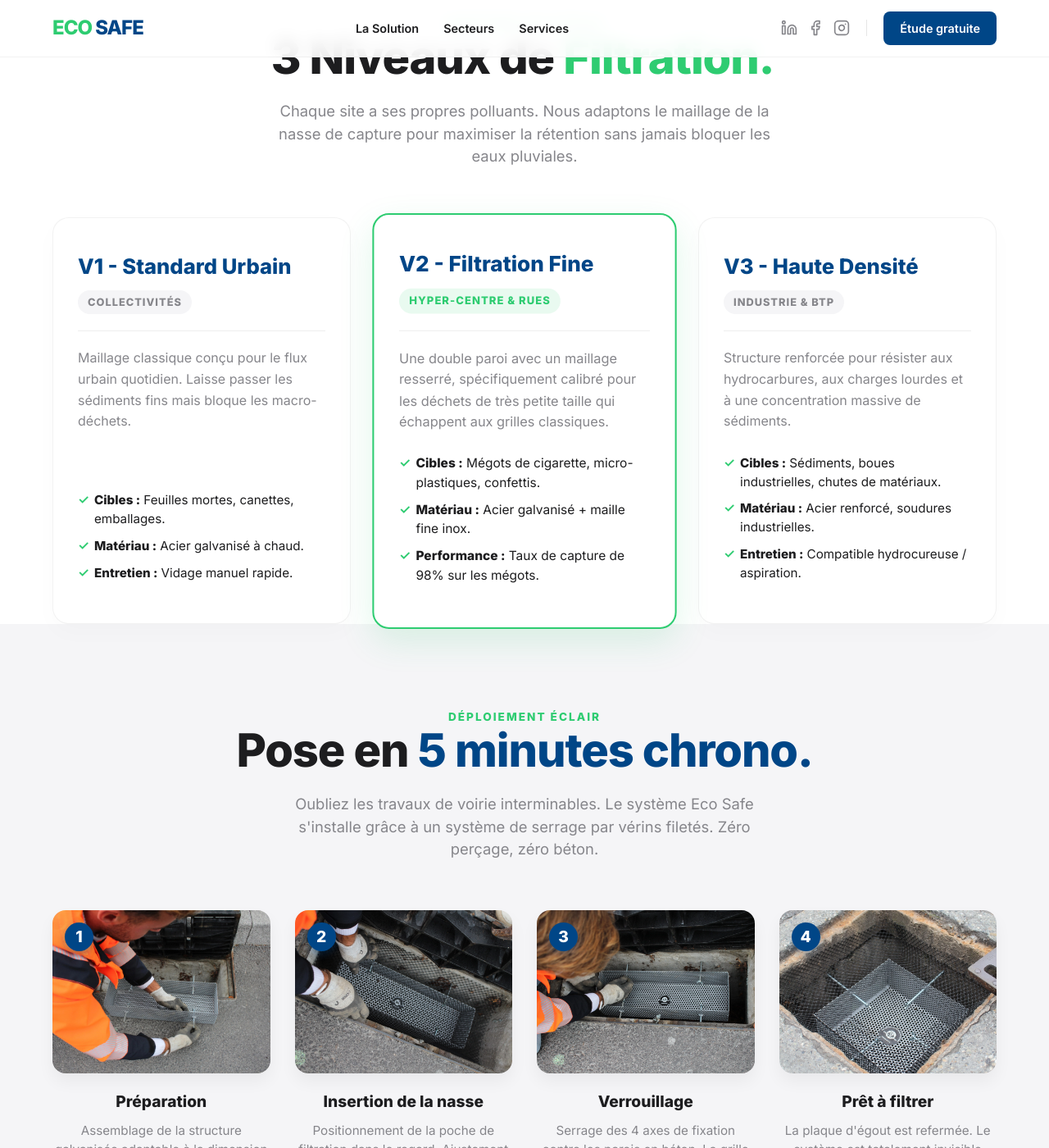
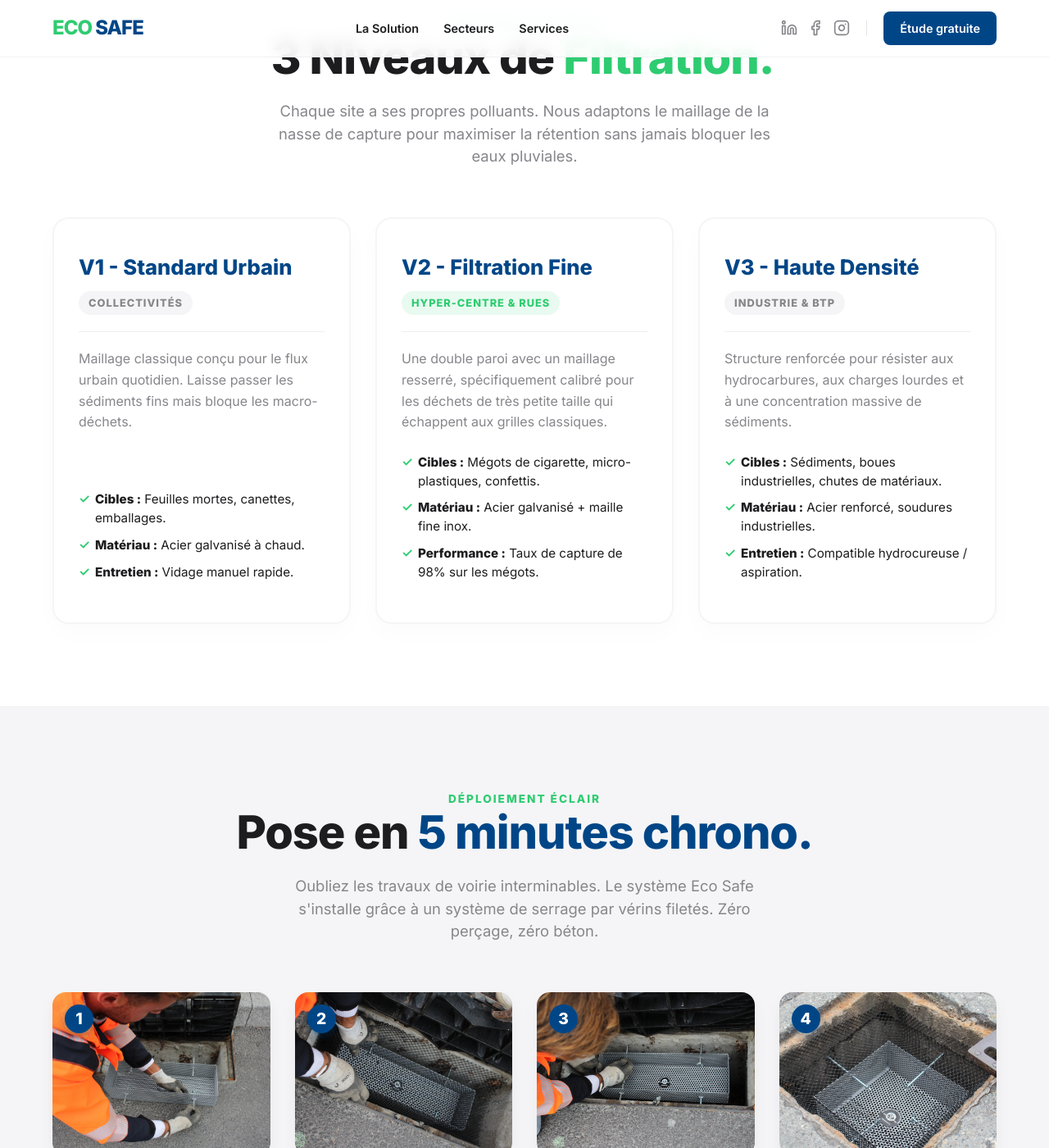
Before and after one commit to DuvalDVL/ecosafe, a Jekyll site: the page built from produit/index.html, in a window 1280 px wide and 1400 px high, scrolled down 575 px. Shown: the whole window at 82% size. Built offline with Jekyll 4.4.1, drawn with Linux system fonts in a browser that asks for light colours.

Commit message:
Update style.css

```diff
--- a/assets/css/style.css
+++ b/assets/css/style.css
@@ -722,6 +722,11 @@ a { text-decoration: none; color: inherit; }
   padding-bottom: 40px;
 }
 
+/* Espacement de la section (Règle le problème de la bordure collée en bas) */
+.variants-section {
+  padding-bottom: 100px;
+}
+
 /* Grille des Variantes */
 .variants-grid {
   display: grid;
@@ -732,28 +737,27 @@ a { text-decoration: none; color: inherit; }
 
 .variant-card {
   background: var(--bg-white);
-  border: 1px solid rgba(0,0,0,0.05);
+  /* Bordure neutre de 2px pour toutes les cartes (évite le saut d'épaisseur au survol) */
+  border: 2px solid rgba(0,0,0,0.04);
   border-radius: 20px;
   padding: 40px 30px;
   box-shadow: 0 10px 30px rgba(0,0,0,0.02);
-  transition: transform 0.3s ease;
+  transition: all 0.3s ease; /* "all" permet d'animer aussi la couleur de la bordure */
   display: flex;
   flex-direction: column;
 }
 
+/* Au survol : la bordure devient verte et la carte se soulève (identique pour les 3) */
 .variant-card:hover {
-  transform: translateY(-5px);
-  box-shadow: 0 15px 40px rgba(0, 70, 135, 0.08);
+  transform: translateY(-8px);
+  box-shadow: 0 15px 40px rgba(46, 204, 113, 0.12);
+  border-color: var(--eco-green);
 }
 
-/* Mise en avant de la Variante 2 (Mégots) */
+/* On neutralise l'ancien comportement "bizarre" de la carte centrale pour l'aligner parfaitement */
 .featured-variant {
-  border: 2px solid var(--eco-green);
-  box-shadow: 0 15px 40px rgba(46, 204, 113, 0.15);
-  position: relative;
-  transform: scale(1.02);
+  /* On laisse cette classe vide, elle hérite du style parfait de .variant-card */
 }
-.featured-variant:hover { transform: scale(1.02) translateY(-5px); }
 
 .variant-header {
   display: flex;
@@ -852,8 +856,6 @@ a { text-decoration: none; color: inherit; }
 /* --- MOBILE --- */
 @media (max-width: 992px) {
   .variants-grid { grid-template-columns: 1fr; }
-  .featured-variant { transform: none; }
-  .featured-variant:hover { transform: translateY(-5px); }
 
   .install-grid { grid-template-columns: 1fr 1fr; gap: 20px; } /* 2 colonnes sur tablette */
 }
```
